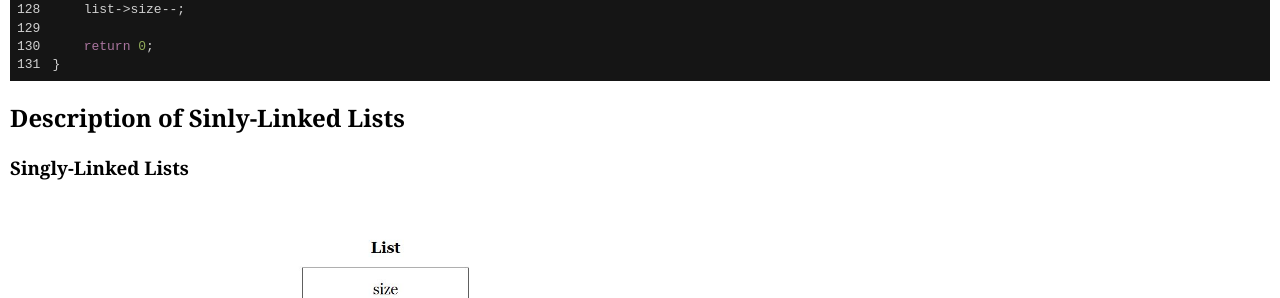
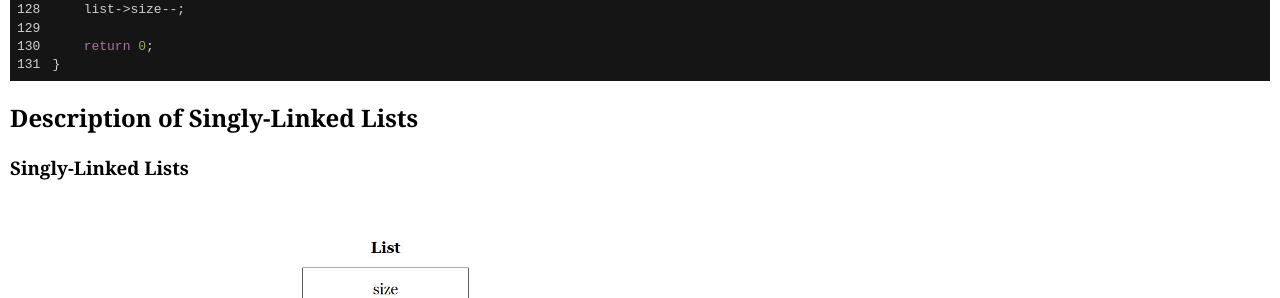
Before and after one commit to kyungjae-lee/kyungjae-lee.github.io, a Jekyll site: the page built from _posts/data-structures/2021-02-01-singly-linked-lists.md, in a window 1280 px wide and 900 px high, scrolled down 3601 px. Shown: the part 159-457 px from the top of the window. Built offline with Jekyll 4.4.1, drawn with Linux system fonts in a browser that asks for light colours.

Commit message:
Update '_config.yml' to test if it fixes image path issue, correct a typo in singly-linked-lists notes

````diff
--- a/_config.yml
+++ b/_config.yml
@@ -4,7 +4,7 @@
     syntax_highlighter_opts:
         block:
             line_numbers: true
-url: https://kyungjae-lee.github.io
+url: "https://kyungjae-lee.github.io"
 baseurl: ""
 exclude: ['README.md']
 permalink: pretty
--- a/_posts/data-structures/2021-02-01-singly-linked-lists.md
+++ b/_posts/data-structures/2021-02-01-singly-linked-lists.md
@@ -189,8 +189,8 @@
     return 0;
 }
 ```
-## Description of Sinly-Linked Lists
+## Description of Singly-Linked Lists
 
 ### Singly-Linked Lists
 
-![Memory Layout of C Program]({{site.baseurl}}/img/data-structures/singly-linked-lists.jpg){:.inline-img}
+![Singly-Linked Lists]({{site.baseurl}}/img/data-structures/singly-linked-lists.jpg){:.inline-img}
````
